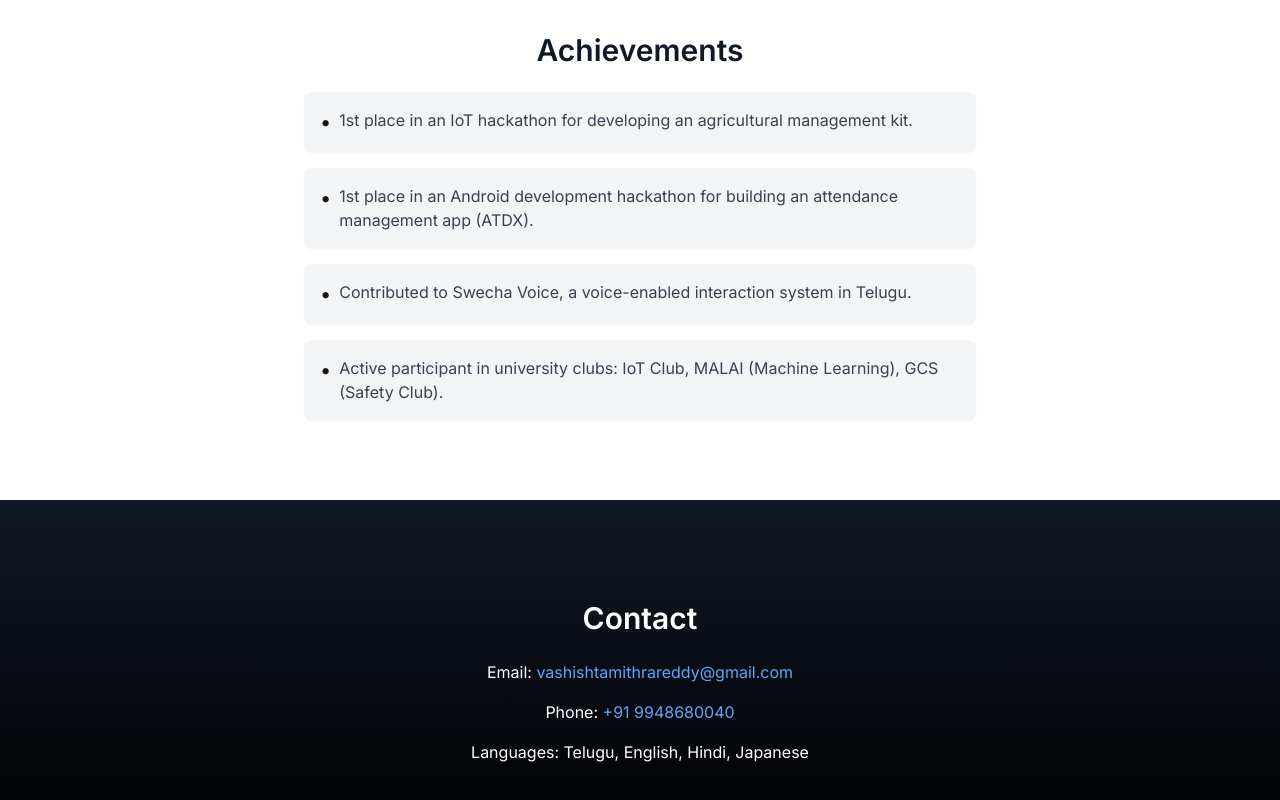
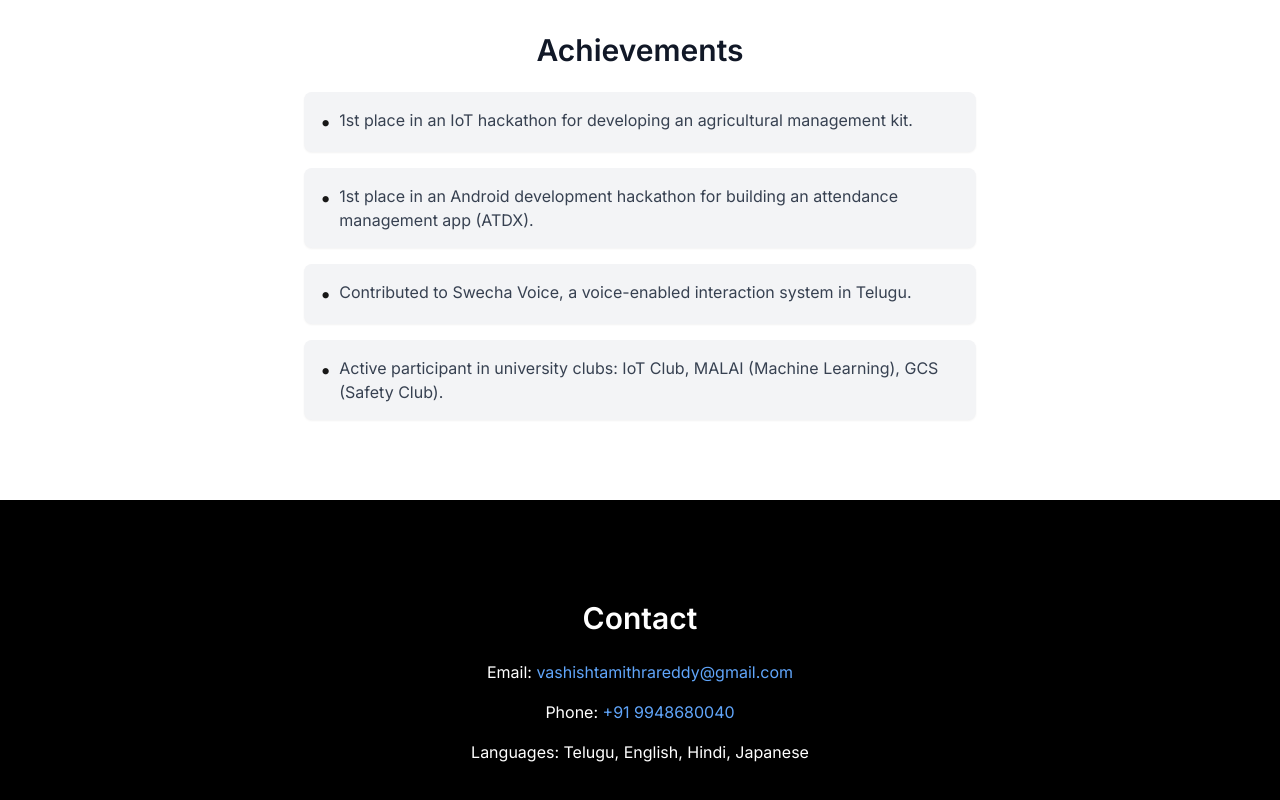
Before and after one commit to Vashishta-Mithra-Reddy/vashishta, a Next.js app: page / in a window 1280 px wide. Shown: the part 3710-4510 px from the top of the page. Built offline with nearby package versions, Linux system fonts and the light colour scheme.

Commit message:
Update Contact.tsx

```diff
--- a/components/Contact.tsx
+++ b/components/Contact.tsx
@@ -1,6 +1,6 @@
 export default function Contact() {
     return (
-      <section id="contact" className="py-20 bg-gradient-to-b from-gray-900 to-black text-white">
+      <section id="contact" className="py-20 bg-black text-white">
         <div className="container mx-auto px-4 mt-5">
           <h2 className="text-3xl font-semibold mb-6 text-center">Contact</h2>
           <div className="text-center space-y-4">
```
